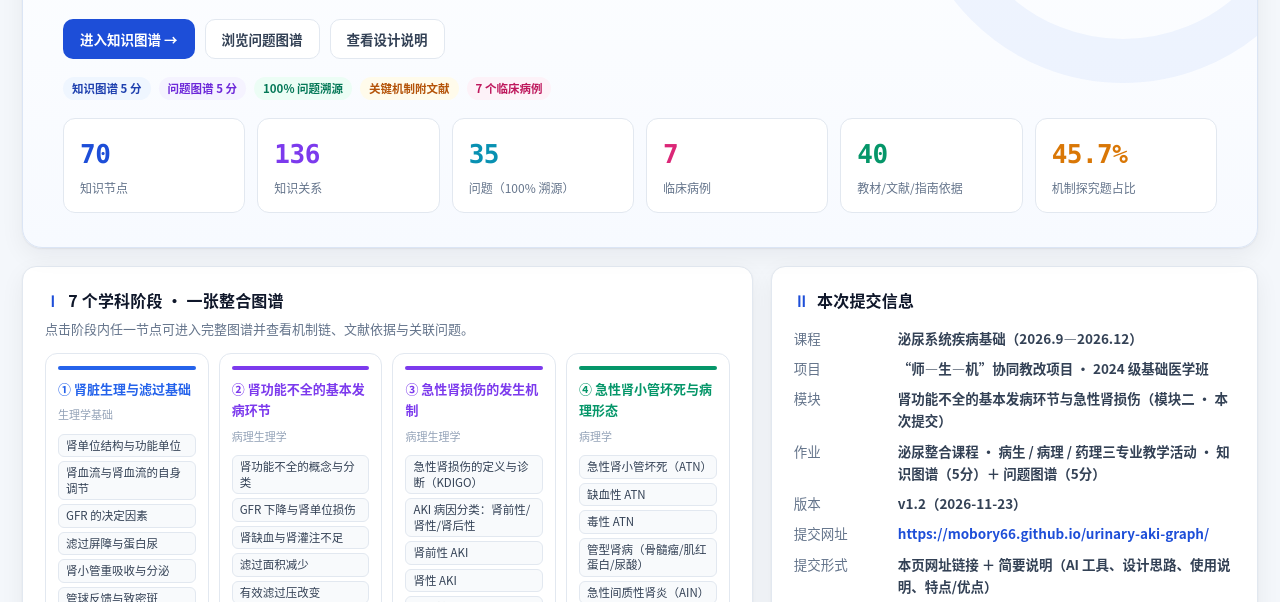
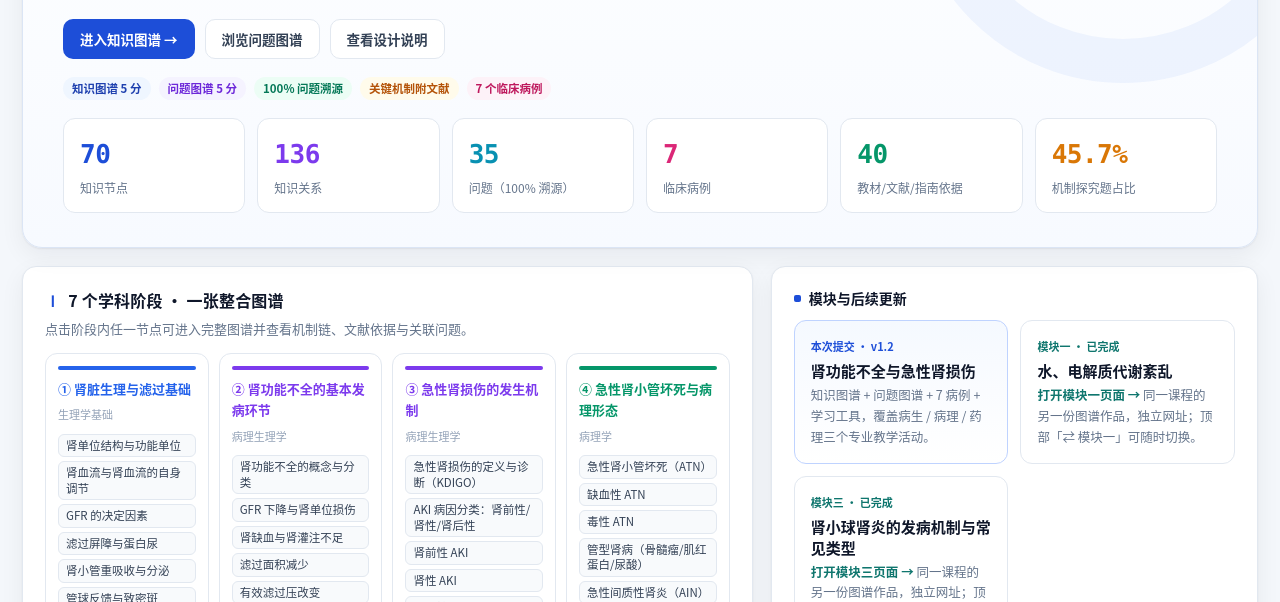
Before and after one commit to mobory66/urinary-aki-graph, a plain HTML site: page index.html in a window 1280 px wide. Shown: the part 343-945 px from the top of the page. Drawn offline with Linux system fonts and the light colour scheme.

Commit message:
Add files via upload

```diff
--- a/index.html
+++ b/index.html
@@ -3722,22 +3722,12 @@ APP.views.overview = function () {
         '<div class="stage-strip">' + stageCards + '</div>' +
       '</div>' +
       '<div class="card card-pad">' +
-        '<div class="section-title" style="font-size:16px"><span class="num">Ⅱ</span>本次提交信息</div>' +
-        '<dl class="info-list" style="margin-top:12px">' +
-          '<dt>课程</dt><dd>' + esc(META.course) + '</dd>' +
-          '<dt>项目</dt><dd>' + esc(META.program) + '</dd>' +
-          '<dt>模块</dt><dd>' + esc(META.module) + '（模块二 · 本次提交）</dd>' +
-          '<dt>作业</dt><dd>' + esc(META.assignment) + '</dd>' +
-          '<dt>版本</dt><dd>' + esc(META.version) + '（' + esc(META.date) + '）</dd>' +
-          '<dt>提交网址</dt><dd><a href="' + esc(META.links.self) + '">' + esc(META.links.self) + '</a></dd>' +
-          '<dt>提交形式</dt><dd>本页网址链接 ＋ 简要说明（AI 工具、设计思路、使用说明、特点/优点）</dd>' +
-          '<dt>署名</dt><dd class="muted" style="font-weight:400">（按评分要求不在页面展示个人信息；提交时可在作业板块填写）</dd>' +
-        '</dl>' +
-        '<div class="hr"></div>' +
         '<div class="panel-title"><span class="dot"></span>模块与后续更新</div>' +
         '<div class="module-cards">' +
           '<div class="module-card current"><div class="mc-tag">本次提交 · ' + esc(META.version) + '</div><h4>肾功能不全与急性肾损伤</h4><p>知识图谱 + 问题图谱 + 7 病例 + 学习工具，覆盖病生 / 病理 / 药理三个专业教学活动。</p></div>' +
-          '<div class="module-card"><div class="mc-tag" style="color:#0f766e">模块一 · 已完成</div><h4>水、电解质代谢紊乱（水·钠·钾）</h4><p><a href="' + esc(META.links.module1) + '" style="color:#0f766e;font-weight:700">打开模块一页面 →</a> 同一课程的另一份作品，独立网址；顶部「⇄ 模块一」可随时切换。</p></div>' +
+          ((META.links.modules || []).filter(function (m) { return m.url !== META.links.self; }).map(function (m) {
+            return '<div class="module-card"><div class="mc-tag" style="color:#0f766e">' + esc(m.label) + ' · 已完成</div><h4>' + esc(m.title) + '</h4><p><a href="' + esc(m.url) + '" style="color:#0f766e;font-weight:700">打开' + esc(m.label) + '页面 →</a> 同一课程的另一份图谱作品，独立网址；顶部「⇄ ' + esc(m.label) + '」可随时切换。</p></div>';
+          }).join('')) +
         '</div>' +
       '</div>' +
     '</div>' +
@@ -4077,7 +4067,7 @@ APP.views.guide = function () {
             '<tr><th>提交网址</th><td><a href="' + esc(META.links.self) + '">' + esc(META.links.self) + '</a>（独立仓库 GitHub Pages）</td></tr>' +
             '<tr><th>一句话说明</th><td>本作品用“生理—病生—病理—药理—临床”五层结构整合肾功能不全与急性肾损伤知识图谱（' + APP.stats.nodes + ' 节点/' + APP.stats.edges + ' 关系），并设计 ' + APP.stats.questions + ' 个 100% 溯源知识节点的问题图谱（三级问题、四类问题、机制探究占 ' + APP.stats.mechPct + '%），附 ' + APP.stats.cases + ' 个临床病例与交互学习工具；AI 仅用于生成初稿与网页代码，医学内容逐条对照教材、指南与 Europe PMC 文献人工核对。</td></tr>' +
           '</tbody></table>' +
-          '<div class="note-box" style="margin-top:12px"><b>提交提示：</b>把本页独立网址 <a href="' + esc(META.links.self) + '">' + esc(META.links.self) + '</a> 粘贴到作业板块即可；页面顶部与页脚有「⇄ 模块一」按钮，可与模块一（水电解质紊乱，' + esc(META.links.module1) + '）互相切换。若需展示课堂使用记录，可在下方补充。</div>' +
+          '<div class="note-box" style="margin-top:12px"><b>提交提示：</b>把本页独立网址 <a href="' + esc(META.links.self) + '">' + esc(META.links.self) + '</a> 粘贴到作业板块即可；页面顶部与页脚有切换按钮，可与模块一（' + esc(META.links.module1) + '）及模块三（' + esc(META.links.module3) + '）互相切换。若需展示课堂使用记录，可在下方补充。</div>' +
         '</section>' +
         '<section class="guide-section" id="g-ai"><h2>AI 工具使用说明</h2><div class="sec-sub">对应作业要求：说明所用 AI 工具、设计思路、使用说明、特点/优点，并体现“审核后再提交”。</div>' +
           '<p>' + esc(GUIDE.ai.intro) + '</p>' +
```
